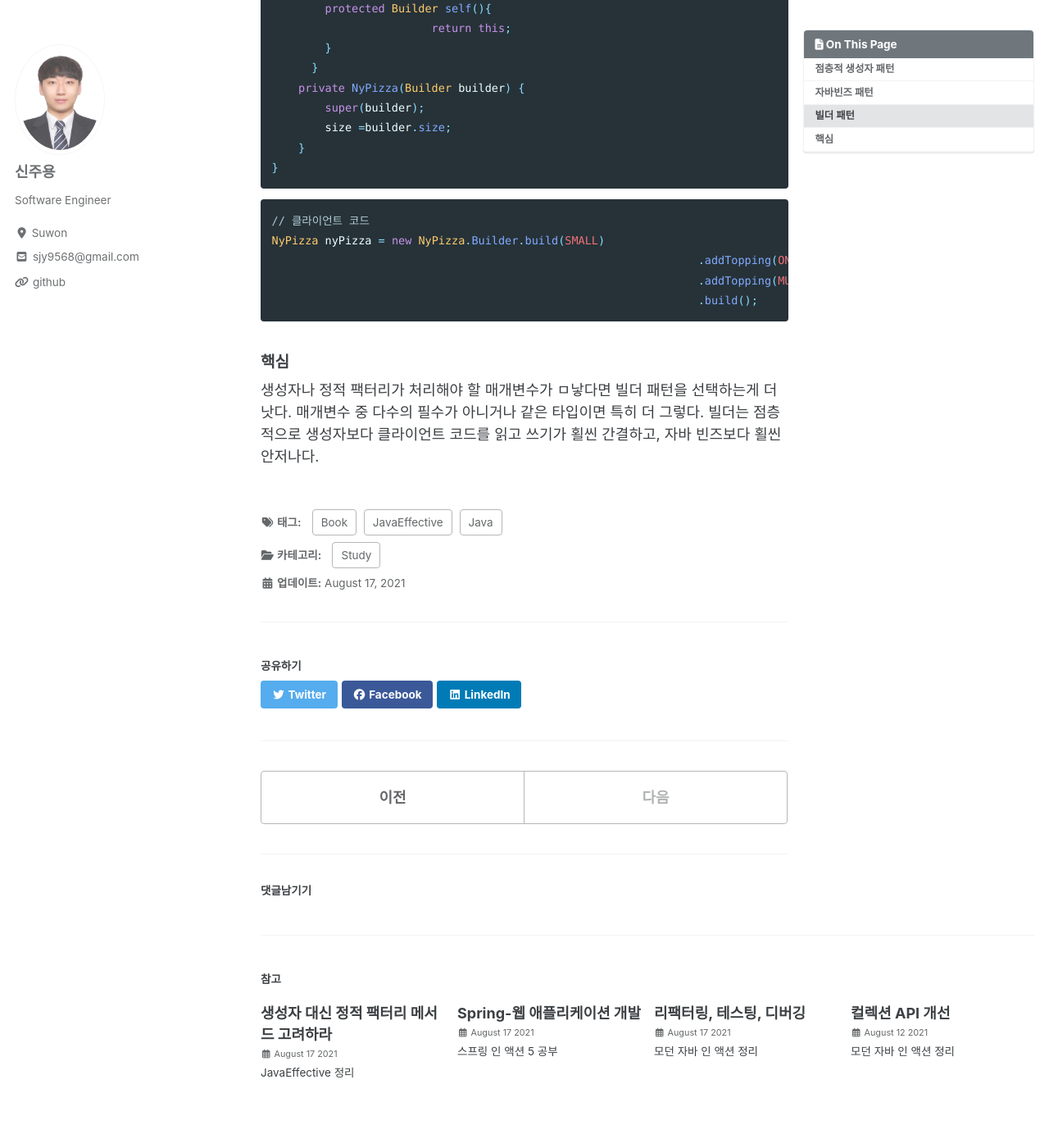
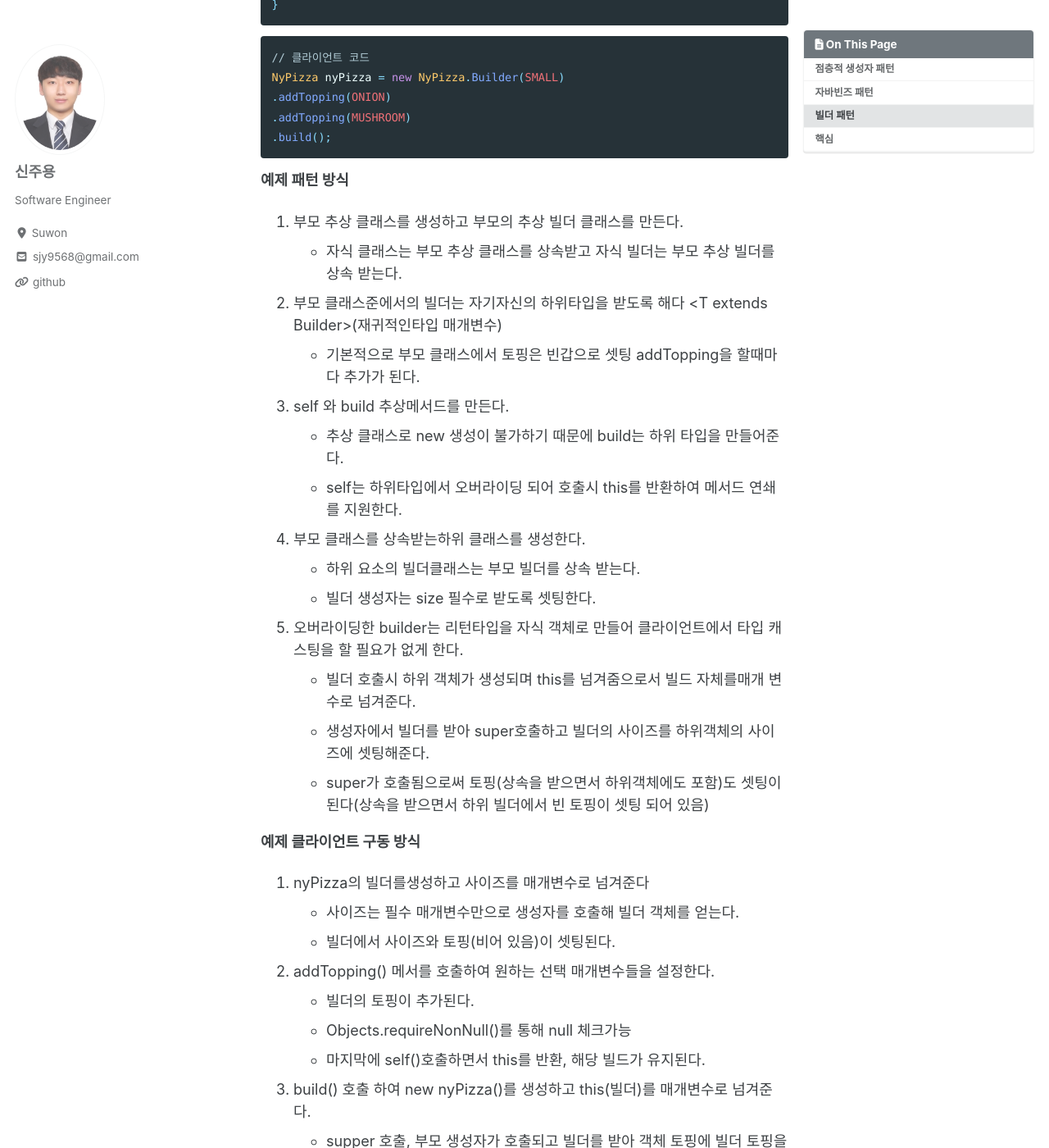
Before and after one commit to shinjooyoung/shinjooyoung.github.io, a Jekyll site: the page built from _posts/2021-08-17-javaEffective-아이템 2.md, in a window 1280 px wide and 1400 px high, scrolled down 6007 px. Shown: the whole window at 82% size. Built offline with Jekyll 4.4.1, drawn with Linux system fonts in a browser that asks for light colours; cached includes are drawn as plain includes; nearby versions of some CDN libraries; comment, search, counter and statistics services are not loaded; some of the changed text lies outside the part shown.

Commit message:
이펙티브 자바 공부

````diff
--- a/_posts/2021-08-17-javaEffective-아이템 2.md
+++ b/_posts/2021-08-17-javaEffective-아이템 2.md
@@ -182,16 +182,10 @@ new NutritionFacts.Builder(240,8)
 
 ```
 
+>빌더패턴은(파이썬과 스칼라에 있는) 명명된 선택적 매개변수를 흉내 낸 것이다.빌더 패턴은 계층적으로 설계된 클래스와 함께 쓰기에 좋다.
 
-빌더패턴은(파이썬과 스칼라에 있는) 명명된 선택적 매개변수를 흉내 낸 것이다.
-빌더 패턴은 계층적으로 설계된 클래스와 함께 쓰기에 좋다.
 
-**사용방식**
-
-- 부모 빌더를 자식 빌더로 상속, 전체 적으로 적용해야 하는 항목은 부모객체에서 정의하고 자식 빌더에서는 self와 builder 메서드를 오버라이딩을 받아 구현한다.
-- 부모 빌더에서의 메서드를 호출할때  self(this 반환)더해 하위 클래스에서는 형변환하지 않고도 메서드 연쇄를 지원한다(.
-- 자식요소에서 각 builder는 각자의 객체를 반환한다.
-- 하위 타입을 반환하는 기능을 공변반환 타이핑이라고 한다. 이 기능을 이용하면 클라이언트가 형변환에 신경쓰지 않고도 빌더를 사용할 수 있다.
+**빌더 패턴 예제**
 
 ``` java
 public abstract class Pizza {
@@ -236,7 +230,7 @@ public class NyPizza extends Pizza {
 
         @Override
         protected Builder self(){
-        		return this;
+            return this;
         }
       }
     private NyPizza(Builder builder) {
@@ -248,12 +242,44 @@ public class NyPizza extends Pizza {
 
 ``` java
 // 클라이언트 코드
-NyPizza nyPizza = new NyPizza.Builder.build(SMALL)
-								.addTopping(ONION)
-								.addTopping(MUSHROOM)
-								.build();
+NyPizza nyPizza = new NyPizza.Builder(SMALL)
+.addTopping(ONION)
+.addTopping(MUSHROOM)
+.build();
 ```
+
+**예제 패턴 방식**
+
+1. 부모 추상 클래스를 생성하고 부모의 추상 빌더 클래스를 만든다.
+  * 자식 클래스는 부모 추상 클래스를 상속받고 자식 빌더는 부모 추상 빌더를 상속 받는다.
+1. 부모 클래스준에서의 빌더는 자기자신의 하위타입을 받도록 해다 <T extends Builder<T>>(재귀적인타입 매개변수)
+  * 기본적으로 부모 클래스에서  토핑은 빈갑으로 셋팅 addTopping을 할때마다 추가가 된다.
+1. self 와 build 추상메서드를 만든다.
+  * 추상 클래스로 new 생성이 불가하기 때문에 build는 하위 타입을 만들어준다.
+  * self는 하위타입에서 오버라이딩 되어 호출시 this를 반환하여 메서드 연쇄를 지원한다.
+1. 부모 클래스를 상속받는하위 클래스를 생성한다.
+  * 하위 요소의 빌더클래스는 부모 빌더를 상속 받는다.
+  * 빌더 생성자는 size 필수로 받도록 셋팅한다.
+1. 오버라이딩한 builder는 리턴타입을 자식 객체로 만들어 클라이언트에서 타입 캐스팅을 할 필요가 없게 한다.
+  * 빌더 호출시 하위 객체가 생성되며 this를 넘겨줌으로서 빌드 자체를매개 변수로 넘겨준다.
+  * 생성자에서 빌더를 받아 super호출하고 빌더의 사이즈를 하위객체의 사이즈에 셋팅해준다.
+  * super가 호출됨으로써 토핑(상속을 받으면서 하위객체에도 포함)도 셋팅이 된다(상속을 받으면서 하위 빌더에서 빈 토핑이 셋팅 되어 있음)
+
+
+**예제 클라이언트 구동 방식**
+1. nyPizza의 빌더를생성하고 사이즈를 매개변수로 넘겨준다
+  * 사이즈는 필수 매개변수만으로 생성자를 호출해 빌더 객체를 얻는다.
+  * 빌더에서 사이즈와 토핑(비어 있음)이 셋팅된다.
+1. addTopping() 메서를 호출하여 원하는 선택 매개변수들을 설정한다.
+  * 빌더의 토핑이 추가된다.
+  * Objects.requireNonNull()를 통해 null 체크가능
+  * 마지막에 self()호출하면서 this를 반환, 해당 빌드가 유지된다.
+1. build() 호출 하여 new nyPizza()를 생성하고 this(빌더)를 매개변수로 넘겨준다.
+  * supper 호출, 부모 생성자가 호출되고 빌더를 받아 객체 토핑에 빌더 토핑을 셋팅된다.
+  * 객체 사이즈에 빌더 사이즈를 셋팅한다.
+  * 셋팅된 객체를 리턴한다
+1. 빌더를 통해 필수 및 선택 매개변수들 셋팅되어 객체가 생성된다.
 
 
 #### 핵심
-생성자나 정적 팩터리가 처리해야 할 매개변수가 ㅁ낳다면 빌더 패턴을 선택하는게 더 낫다. 매개변수 중 다수의 필수가 아니거나 같은 타입이면 특히 더 그렇다. 빌더는 점층적으로 생성자보다 클라이언트 코드를 읽고 쓰기가 횔씬 간결하고, 자바 빈즈보다 횔씬 안저나다.
+생성자나 정적 팩터리가 처리해야 할 매개변수가 많다면 빌더 패턴을 선택하는게 더 낫다. 매개변수 중 다수의 필수가 아니거나 같은 타입이면 특히 더 그렇다. 빌더는 점층적으로 생성자보다 클라이언트 코드를 읽고 쓰기가 횔씬 간결하고, 자바 빈즈보다 횔씬 안저나다.
````
